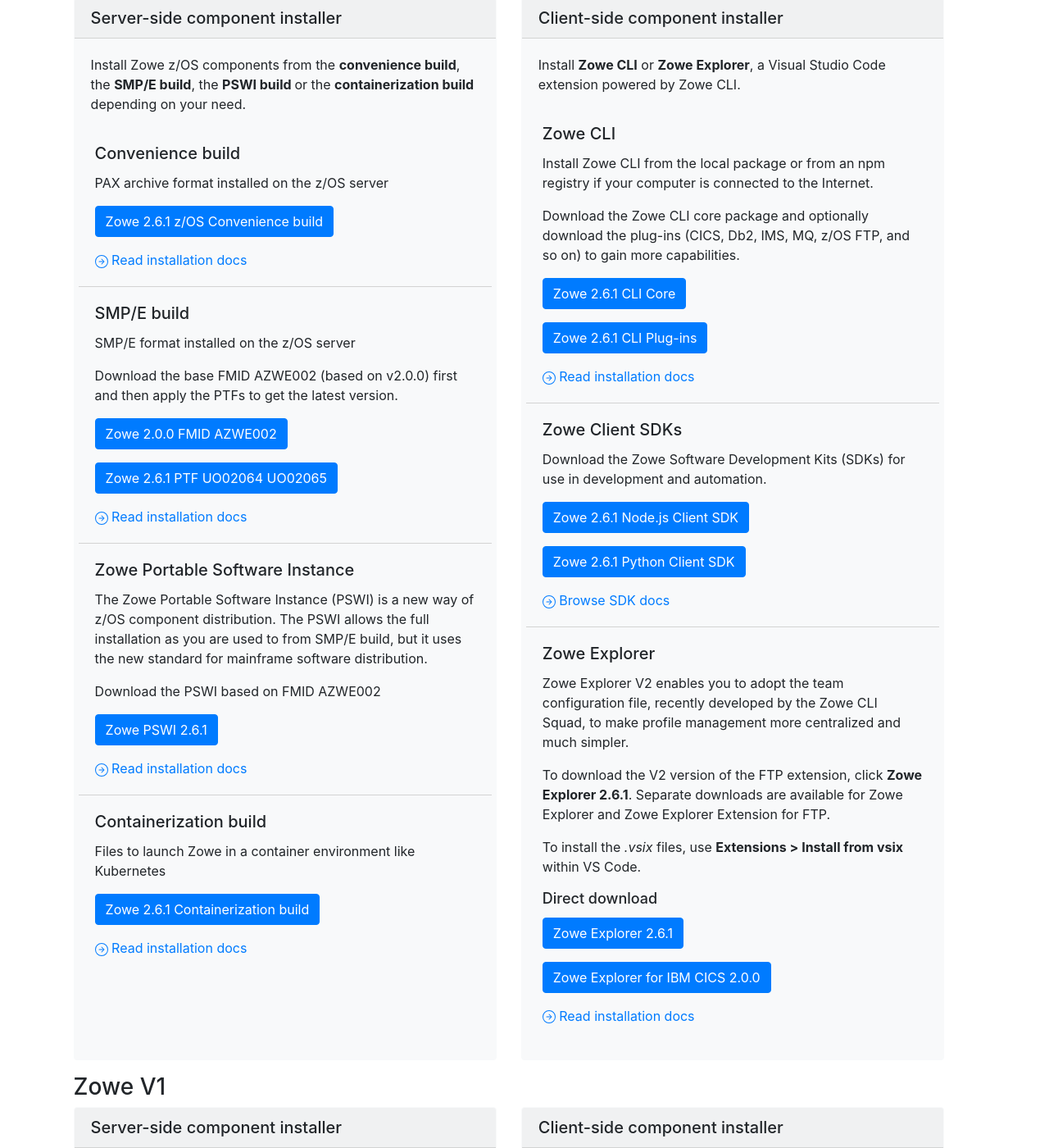
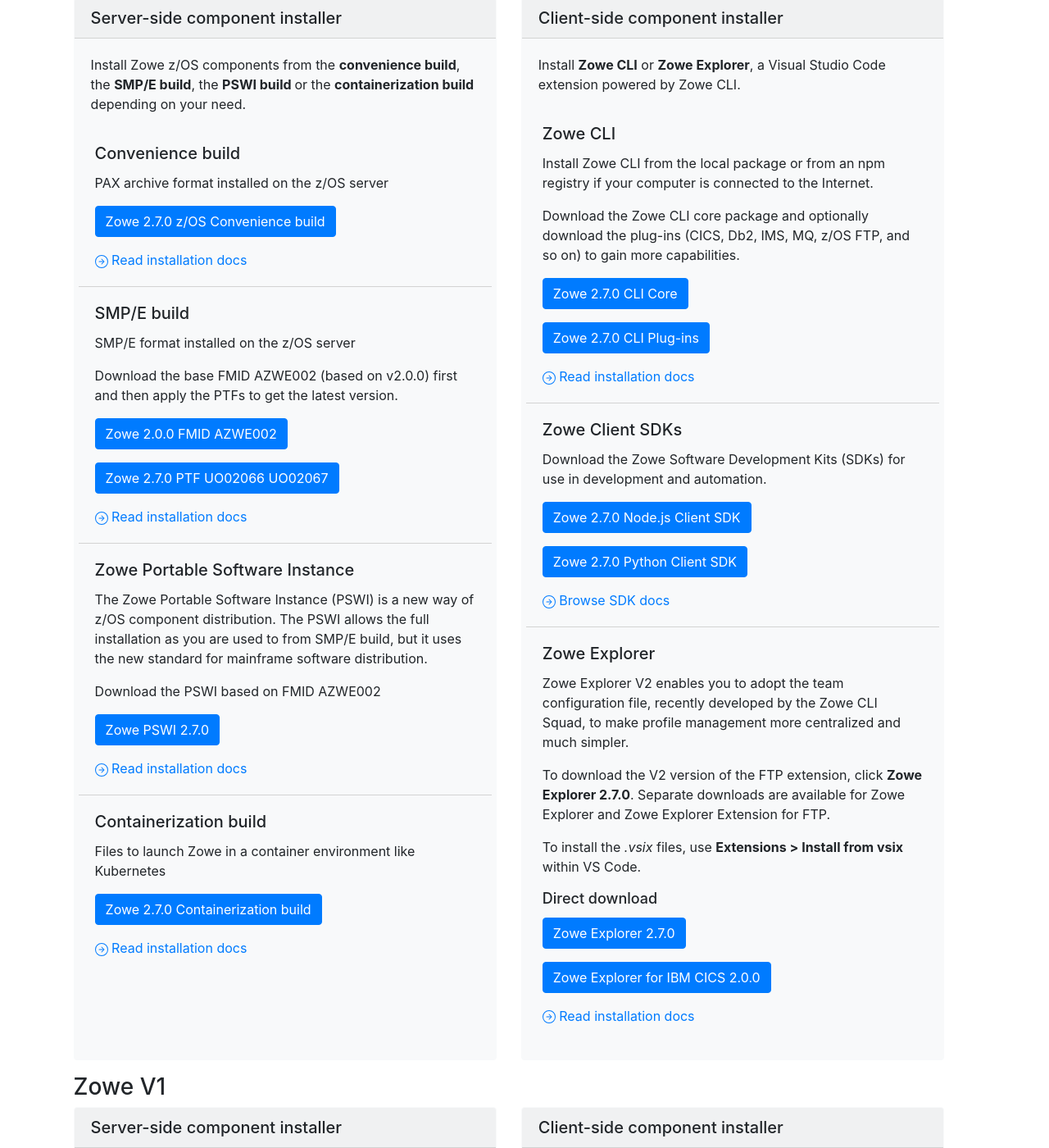
Before and after one commit to zowe/zowe.github.io, a Jekyll site: the page built from download.md, in a window 1280 px wide and 1400 px high, scrolled down 631 px. Shown: the whole window at 82% size. Built offline with Jekyll 4.4.1, drawn with Linux system fonts in a browser that asks for light colours; our own code applies the rules of GitHub Pages for plain Markdown files; some of the changed text lies outside the part shown.

Commit message:
Updates for 2.7
Signed-off-by: ojcelis <oscarjay07@yahoo.com>

```diff
--- a/_data/releases.yml
+++ b/_data/releases.yml
@@ -1,6 +1,20 @@
 # List of Zowe releases - update here and it will update the entire site :-)
 # Note - keep this in order as the latest release is pulled from the first item in the list!
 v2:
+  - version: 2.7.0
+    zos_version: 2.7.0
+    smpe_version: 2.7.0
+    smpe_sysmod: PTF
+    smpe_numbers: UO02066 UO02067
+    containerization_version: 2.7.0
+    cli_version: 2.7.0
+    cli_plugins_version: 2.7.0
+    explorer_version: 2.7.0
+    node_sdk_version: 2.7.0
+    python_sdk_version: 2.7.0
+    release_date: 2023-03-15
+    documentation: stable
+    release_notes: v2_7_0
   - version: 2.6.1
     zos_version: 2.6.1
     smpe_version: 2.6.1
@@ -13,7 +27,7 @@
     node_sdk_version: 2.6.1
     python_sdk_version: 2.6.1
     release_date: 2023-02-10
-    documentation: stable
+    documentation: v2.6.x
     release_notes: v2_6_1
   - version: 2.6.0
     zos_version: 2.6.0
@@ -27,7 +41,7 @@
     node_sdk_version: 2.6.0
     python_sdk_version: 2.6.0
     release_date: 2023-01-27
-    documentation: stable
+    documentation: v2.6.x
     release_notes: v2_6_0
   - version: 2.5.0
     zos_version: 2.5.0
```
